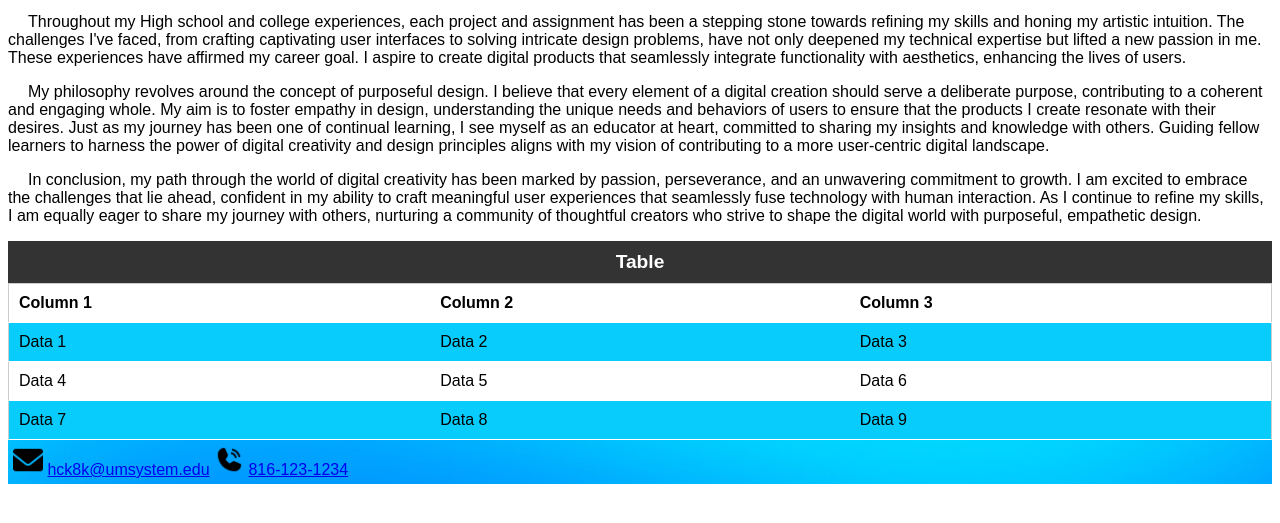
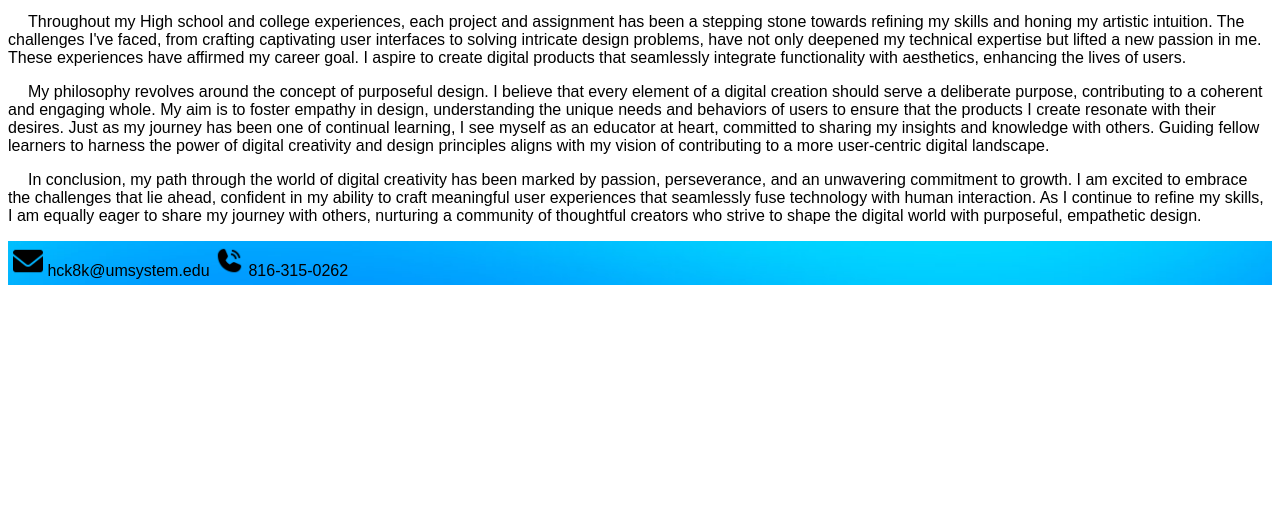
Before and after one commit to haydencox12/homepage, a plain HTML site: page reflection.html in a window 1280 px wide. Shown: the part 203-726 px from the top of the page. Drawn offline with Linux system fonts and the light colour scheme.

Commit message:
Update reflection.html

```diff
--- a/reflection.html
+++ b/reflection.html
@@ -17,6 +17,7 @@
                     <li><a href="project.html#project1">Database Project</a></li>
                     <li><a href="project.html#project2">UNIX OS Project</a></li>
                     <li><a href="project.html#project3">Motion Graphic Project</a></li>
+                    <li><a href="project.html#project4">C#/.NET Project</a></li>
                 </ul>
             </li>
             <li><a href="reflection.html">Reflection</a></li>
@@ -39,44 +40,17 @@
         <p>In conclusion, my path through the world of digital creativity has been marked by passion, perseverance, and an unwavering commitment to growth. I am excited to embrace the challenges that lie ahead, confident in my ability to craft meaningful user experiences that seamlessly fuse technology with human interaction. As I continue to refine my skills, I am equally eager to share my journey with others, nurturing a community of thoughtful creators who strive to shape the digital world with purposeful, empathetic design.
         </p>
 
-        <table>
-            <caption>Table</caption>
-            <thead>
-                <tr>
-                    <th>Column 1</th>
-                    <th>Column 2</th>
-                    <th>Column 3</th>
-                </tr>
-            </thead>
-            <tbody>
-                <tr>
-                    <td>Data 1</td>
-                    <td>Data 2</td>
-                    <td>Data 3</td>
-                </tr>
-                <tr>
-                    <td>Data 4</td>
-                    <td>Data 5</td>
-                    <td>Data 6</td>
-                </tr>
-                <tr>
-                    <td>Data 7</td>
-                    <td>Data 8</td>
-                    <td>Data 9</td>
-                </tr>
-            </tbody>
-        </table>
+
     </main>
 
     <!-- Footer Section -->
     <footer>
         <!-- Email icon -->
-       <img src="email.png" alt="Email Icon"class="footer-icon"style="width: 30px; height: auto;">
-       <!-- Email address -->
-       <a href="mailto:hck8k@umsystem.edu">hck8k@umsystem.edu</a>
-        <!-- Phone icon -->
-        <img src="phone.png" alt="Phone Icon" class="footer-icon" style="width: 30px; height: auto;">
-        <a href="callto:816-123-1234">816-123-1234</a>
-   </footer>
+        <img src="email.png" alt="Email Icon"class="footer-icon"style="width: 30px; height: auto;">
+        <!-- Email address -->
+        <a href="mailto:hck8k@umsystem.edu" style="color: black; text-decoration: none;">hck8k@umsystem.edu</a>
+         <!-- Phone icon -->
+         <img src="phone.png" alt="Phone Icon" class="footer-icon" style="width: 30px; height: auto;">
+         <a href="callto:816-315-0262" style="color: black; text-decoration: none;">816-315-0262</a>
 </body>
 </html>
```
